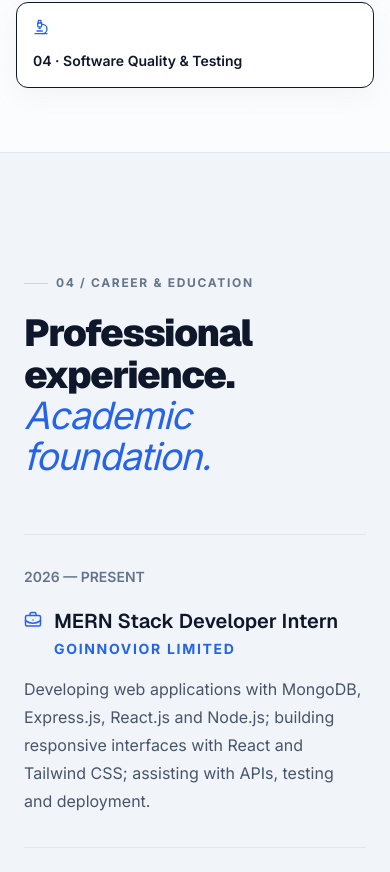
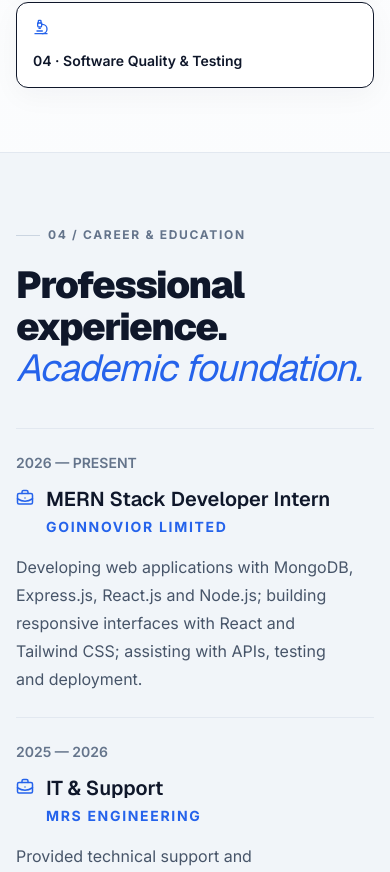
Before and after one commit to Mehedi1-SWE/portfolio, a Next.js app: page / in a window 390 px wide. Shown: the part 5472-6344 px from the top of the page. Built offline with nearby package versions, Linux system fonts and the light colour scheme.

Commit message:
Polish typography and mobile responsive experience

```diff
--- a/components/Experience.tsx
+++ b/components/Experience.tsx
@@ -9,12 +9,12 @@ const timeline = [
 
 export function Experience() {
   return (
-    <section id="experience" className="border-y border-[#E2E8F0] bg-[#F1F5F9] px-6 py-28 lg:px-12">
+    <section id="experience" className="border-y border-[#E2E8F0] bg-[#F1F5F9] px-4 py-16 sm:px-6 sm:py-20 lg:px-12 lg:py-28">
       <div className="mx-auto max-w-[1280px]">
-        <SectionHeading number="04" eyebrow="Career & education" title={<>Professional experience.<br /><span className="font-sans font-normal italic text-[#2563EB]">Academic foundation.</span></>} />
-        <div className="mt-14 divide-y divide-[#E2E8F0] border-y border-[#E2E8F0]">
+        <SectionHeading number="04" eyebrow="Career & education" title={<>Professional experience.<br /><span className="font-normal italic text-[#2563EB]">Academic foundation.</span></>} />
+        <div className="mt-10 divide-y divide-[#E2E8F0] border-y border-[#E2E8F0] sm:mt-14">
           {timeline.map(({ date, title, organization, description, icon: Icon }) => (
-            <article key={`${date}-${title}`} className="grid gap-5 py-8 md:grid-cols-[170px_1fr]">
+            <article key={`${date}-${title}`} className="grid gap-3 py-6 sm:gap-5 sm:py-8 md:grid-cols-[170px_1fr]">
               <span className="font-sans text-sm font-semibold text-[#64748B]">{date}</span>
               <div className="relative">
                 <div className="flex items-start gap-3"><Icon size={18} className="mt-1 shrink-0 text-[#2563EB]" /><div><h3 className="text-xl font-semibold text-[#0F172A]">{title}</h3><p className="mt-1 text-sm font-bold uppercase tracking-[.12em] text-[#2563EB]">{organization}</p></div></div>
```
